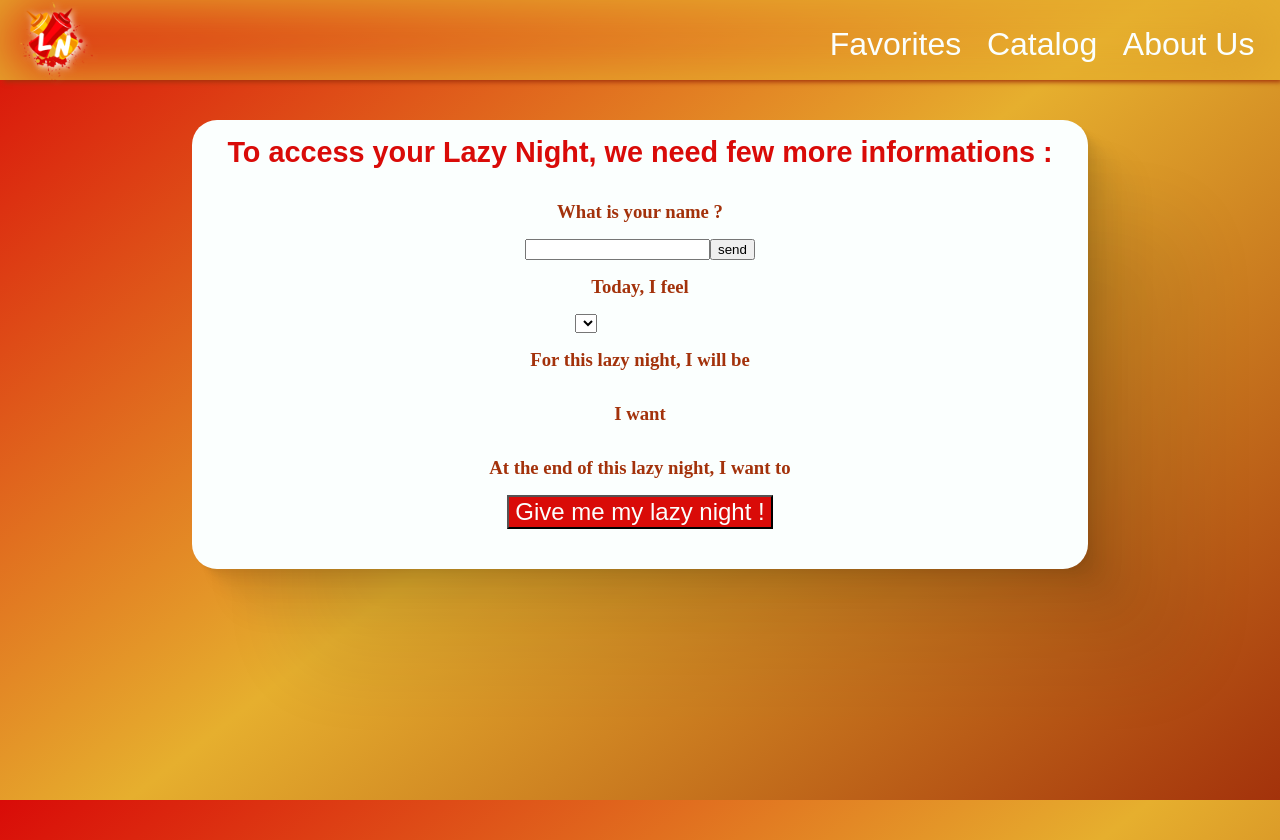
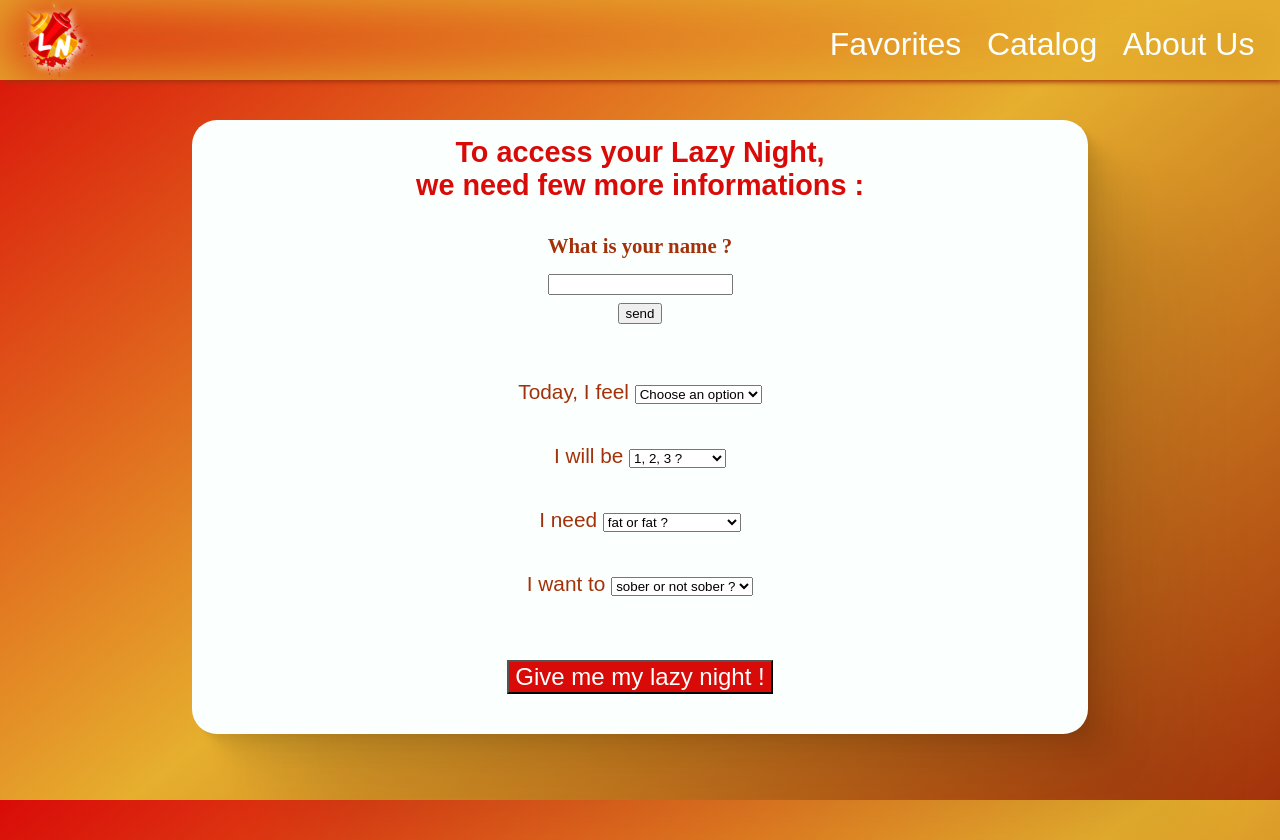
Before and after one commit to WildCodeSchool/paris-0921-p2-groupe6, a React (Vite) app: page /HomeConditions in a window 1280 px wide. Built offline with nearby package versions, Linux system fonts and the light colour scheme; a web font is replaced by a local one.

Commit message:
link the table options to the choice list

```diff
--- a/src/Components/HomeConditions.css
+++ b/src/Components/HomeConditions.css
@@ -20,6 +20,18 @@
     22.3px 22.3px 17.9px rgba(0, 0, 0, 0.042), 41.8px 41.8px 33.4px rgba(0, 0, 0, 0.05), 100px 100px 80px rgba(0, 0, 0, 0.07);
 }
 
+.HomeConditionsInput {
+  display: flex;
+  flex-direction: column;
+  justify-content: center;
+  text-align: center;
+}
+
+.HomeConditionssendButton {
+  margin-top: 1vh;
+  margin-bottom: 5vh;
+}
+
 .HomeConditionsTitle {
   color: var(--lazy-ketchup);
   margin: 2vh;
@@ -28,6 +40,7 @@
 
 .HomeConditionsQuestion {
   color: var(--lazy-barbecue);
+  font-size: 1.3em;
   margin: 2vh;
 }
 
@@ -36,8 +49,36 @@
   color: var(--lazy-white);
   font-family: var(--main-font-family);
   font-size: 1.5em;
+  margin-top: 5vh;
   margin-bottom: 5vh;
-  margin-bottom: 5vh;
+}
+
+.HomeConditionsMood {
+  color: var(--lazy-barbecue);
+  font-size: 1.3em;
+  margin: 2vh;
+  margin-bottom: 3vh;
+}
+
+.HomeConditionsNumber {
+  color: var(--lazy-barbecue);
+  font-size: 1.3em;
+  margin: 2vh;
+  margin-bottom: 3vh;
+}
+
+.HomeConditionsFat {
+  color: var(--lazy-barbecue);
+  font-size: 1.3em;
+  margin: 2vh;
+  margin-bottom: 3vh;
+}
+
+.HomeConditionsDrink {
+  color: var(--lazy-barbecue);
+  font-size: 1.3em;
+  margin: 2vh;
+  margin-bottom: 3vh;
 }
 
 @media screen and (min-width: 600px) {
--- a/src/Components/HomeConditions.jsx
+++ b/src/Components/HomeConditions.jsx
@@ -1,43 +1,96 @@
-import React from 'react';
+import React, { useState } from 'react';
 import SmallLogo from '../SmallLogo.png';
 
 import './HomeConditions.css';
 
 function HomeConditions() {
+  const [name, setName] = useState('');
+
+  const display = (e) => {
+    e.preventDefault();
+  };
+
   const options = [
-    { mood: ['lazy', 'happy', 'blue', 'so sad because i broke up'] },
-    { guestsNumber: ['alone', 'with a friend', 'with my tribe'] },
-    { amountOfFat: ['a guilty fat pleasure', 'a tons of fat'] },
-    { drinks: ['be totally sober', 'be tipsy', 'feel drunk'] },
+    ['lazy', 'happy', 'blue', 'sad : i broke up'],
+    ['alone', 'with a friend', 'with my tribe'],
+    ['a guilty fat pleasure', 'a tons of fat'],
+    ['be totally sober', 'be tipsy', 'feel drunk'],
   ];
 
   return (
     <main>
       <img src={SmallLogo} alt="Lazy Night Small Logo" className="HomeConditionsLogo" />
       <div className="HomeConditions">
-        <h2 className="HomeConditionsTitle">To access your Lazy Night, we need few more informations : </h2>
+        <h2 className="HomeConditionsTitle">
+          To access your Lazy Night, <br />
+          we need few more informations :{' '}
+        </h2>
         <h3 className="HomeConditionsQuestion"> What is your name ?</h3>
         <form className="HomeConditionsInput">
           <label>
-            <input type="text" name="name" />
+            <input type="text" name="name" id="name" value={name} onChange={(e) => setName(e.target.value)} />
           </label>
           <label>
-            <input type="submit" value="send" />
+            <input type="submit" value="send" onClick={display} className="HomeConditionssendButton" />
           </label>
         </form>
+
         <form className="HomeConditionsMood">
-          <h3 className="HomeConditionsQuestion">Today, I feel </h3>
-          <select>
-            {options.map((option) => (
-              // eslint-disable-next-line react/jsx-key
-              <option mood={option.mood}></option>
-            ))}
+          <label htmlFor="Mood">Today, I feel </label>
+          <select name="mood" id="mood-select">
+            <option value="">Choose an option</option>
+            {options[0].map((option) => {
+              return (
+                <option key={option} value={option}>
+                  {option}
+                </option>
+              );
+            })}
           </select>
         </form>
 
-        <h3 className="HomeConditionsQuestion">For this lazy night, I will be {} </h3>
-        <h3 className="HomeConditionsQuestion">I want {} </h3>
-        <h3 className="HomeConditionsQuestion">At the end of this lazy night, I want to {}</h3>
+        <form className="HomeConditionsNumber">
+          <label htmlFor="number">I will be </label>
+          <select name="number" id="number-select">
+            <option value="">1, 2, 3 ?</option>
+            {options[1].map((option) => {
+              return (
+                <option key={option} value={option}>
+                  {option}
+                </option>
+              );
+            })}
+          </select>
+        </form>
+
+        <form className="HomeConditionsFat">
+          <label htmlFor="fat">I need </label>
+          <select name="fat" id="fat-select">
+            <option value="">fat or fat ?</option>
+            {options[2].map((option) => {
+              return (
+                <option key={option} value={option}>
+                  {option}
+                </option>
+              );
+            })}
+          </select>
+        </form>
+
+        <form className="HomeConditionsDrink">
+          <label htmlFor="drink">I want to </label>
+          <select name="drink" id="drink-select">
+            <option value="">sober or not sober ?</option>
+            {options[3].map((option) => {
+              return (
+                <option key={option} value={option}>
+                  {option}
+                </option>
+              );
+            })}
+          </select>
+        </form>
+
         <button className="HomeConditionsSubmit">Give me my lazy night !</button>
       </div>
     </main>
```
Also changed, not shown: 2 other files (tests, documents, lock files or other folders).
